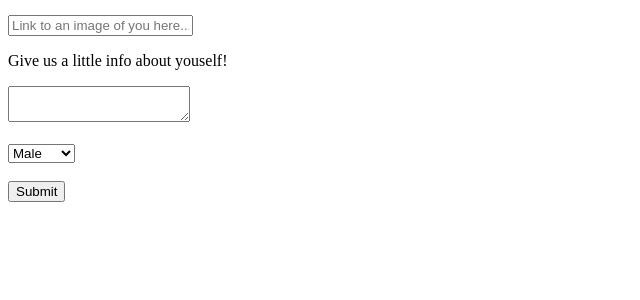
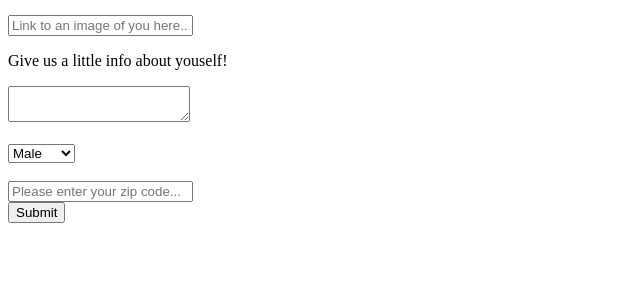
Before and after one commit to jzhu01/match.me, a Python web app: template templates/userinput.html in a window 1280 px wide. Shown: the part 192-492 px from the top of the page, without its empty margins (0-640 px from the left). Run offline with Jinja, Linux system fonts and the light colour scheme; the template is opened without the code that fills it, so the values that code supplies are empty.

Commit message:
add zip code input

```diff
--- a/templates/userinput.html
+++ b/templates/userinput.html
@@ -38,6 +38,7 @@
           </select>
           <br>
           <br>
+          <input id="user_zip_code" type="text" name="user_zip_code" placeholder="Please enter your zip code...">
         </div>
         <!-- <input type="submit"> -->
         <button id="btn-submit">Submit</button>
```
